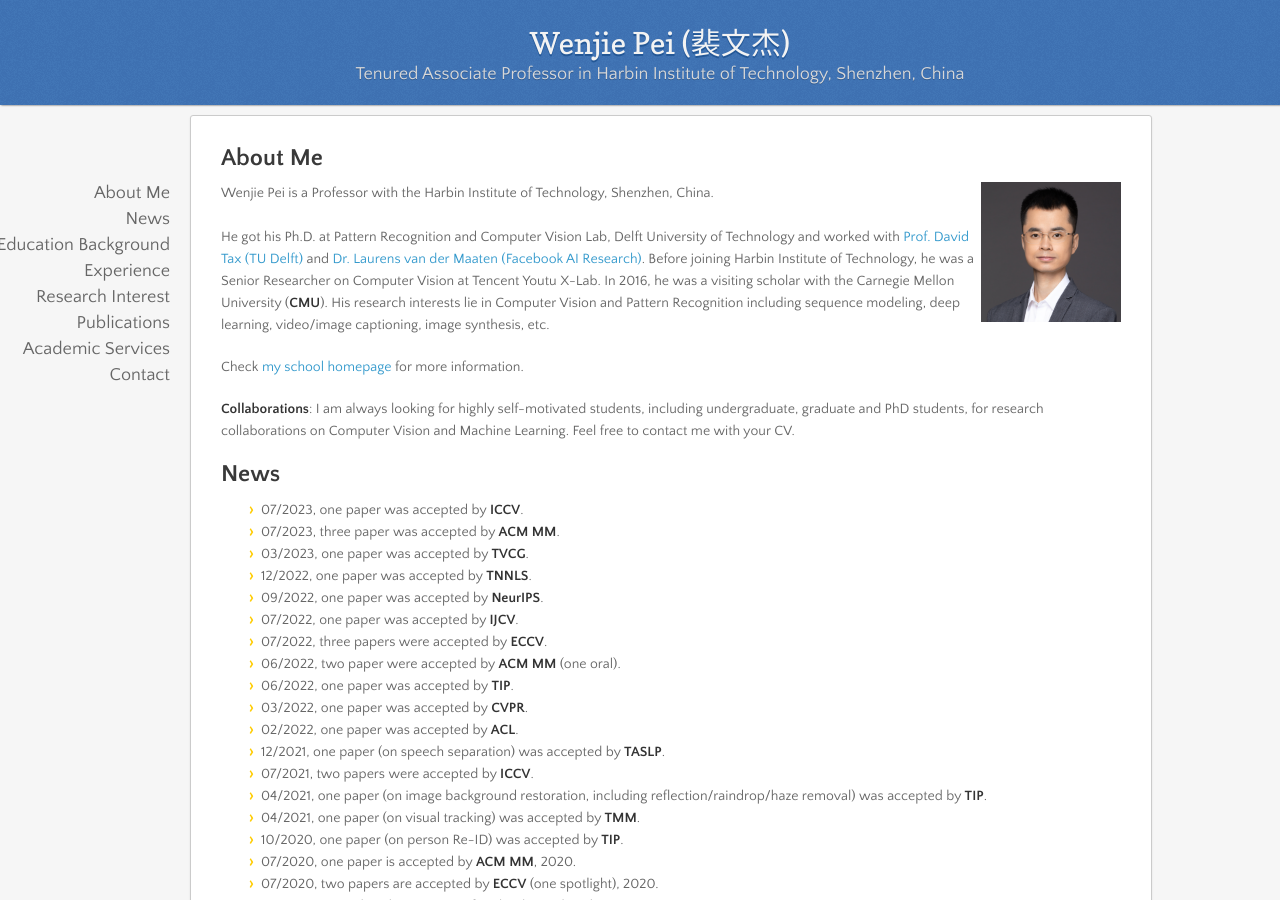
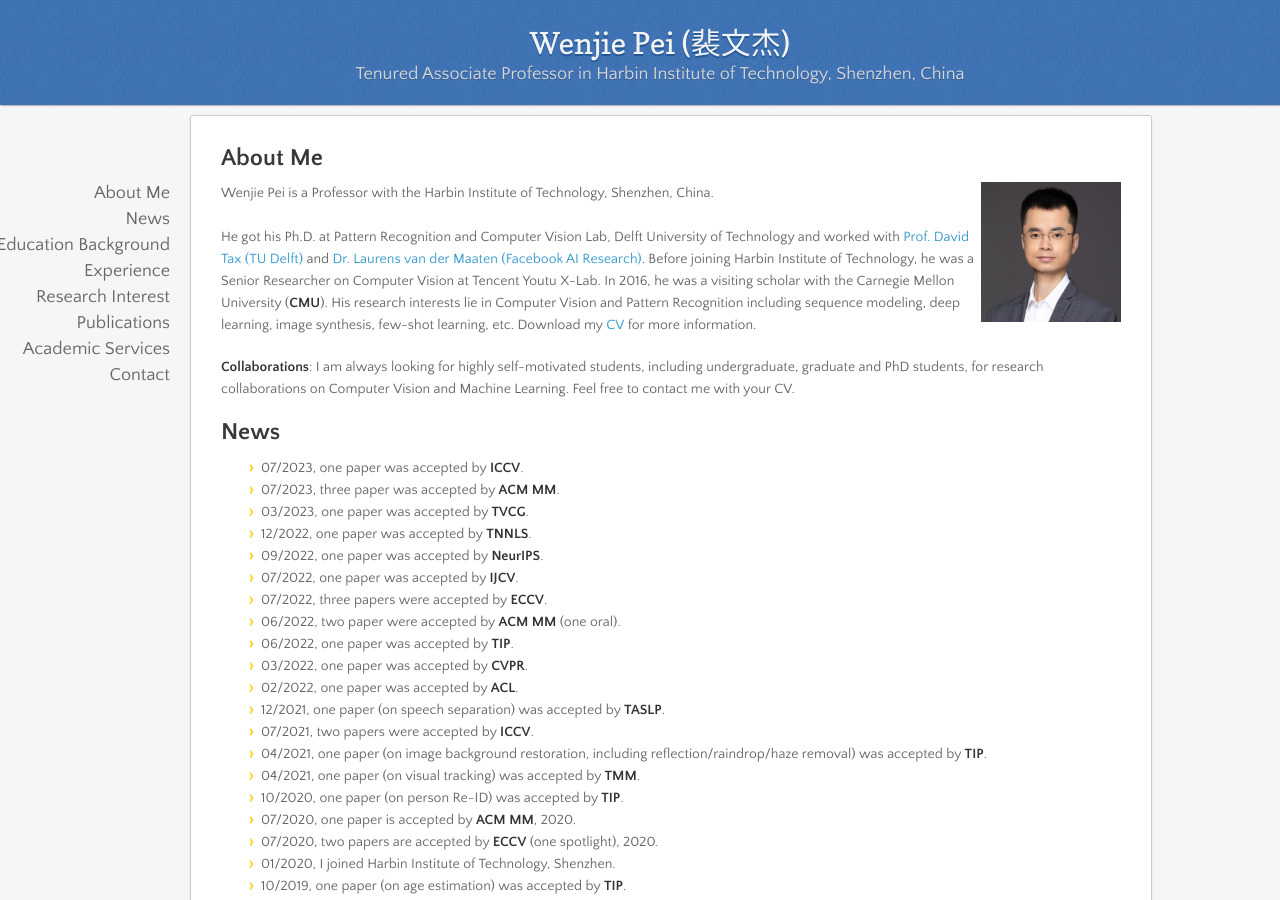
Before and after one commit to wenjiepei/wenjiepei.github.com, a Jekyll site: the page built from index.md, in a window 1280 px wide and 900 px high. Built offline with Jekyll 4.4.1, drawn with Linux system fonts in a browser that asks for light colours; nearby versions of some CDN libraries; our own code applies the rules of GitHub Pages for plain Markdown files.

Commit message:
Update index.md

```diff
--- a/index.md
+++ b/index.md
@@ -4,9 +4,9 @@
 Wenjie Pei is a Professor with the Harbin Institute of Technology, Shenzhen, China.
 <br />
 He got his Ph.D. at Pattern Recognition and Computer Vision Lab, Delft University of Technology and worked with [Prof. David Tax (TU Delft)](https://scholar.google.com/citations?user=Q9U33SsAAAAJ) and [Dr. Laurens van der Maaten (Facebook AI Research)](https://lvdmaaten.github.io/). Before joining Harbin Institute of Technology, he was a Senior Researcher on Computer Vision at Tencent Youtu X-Lab. In 2016, he was a visiting scholar with the Carnegie Mellon University (__CMU__). His research
-interests lie in Computer Vision and Pattern Recognition including sequence modeling, deep learning, video/image captioning, image synthesis, etc.
+interests lie in Computer Vision and Pattern Recognition including sequence modeling, deep learning, image synthesis, few-shot learning, etc.  Download my [CV](https://github.com/wenjiepei/wenjiepei.github.com/blob/master/resume20250521.pdf) for more information.
 
-Check [my school homepage](https://faculty.hitsz.edu.cn/peiwenjie) for more  information.
+<!---Check [my school homepage](https://faculty.hitsz.edu.cn/peiwenjie) for more  information. --->
 
 __Collaborations__: I am always looking for highly self-motivated students, including undergraduate, graduate and PhD students, for research collaborations on Computer Vision and Machine Learning. Feel free to contact me with your CV.
 
```
